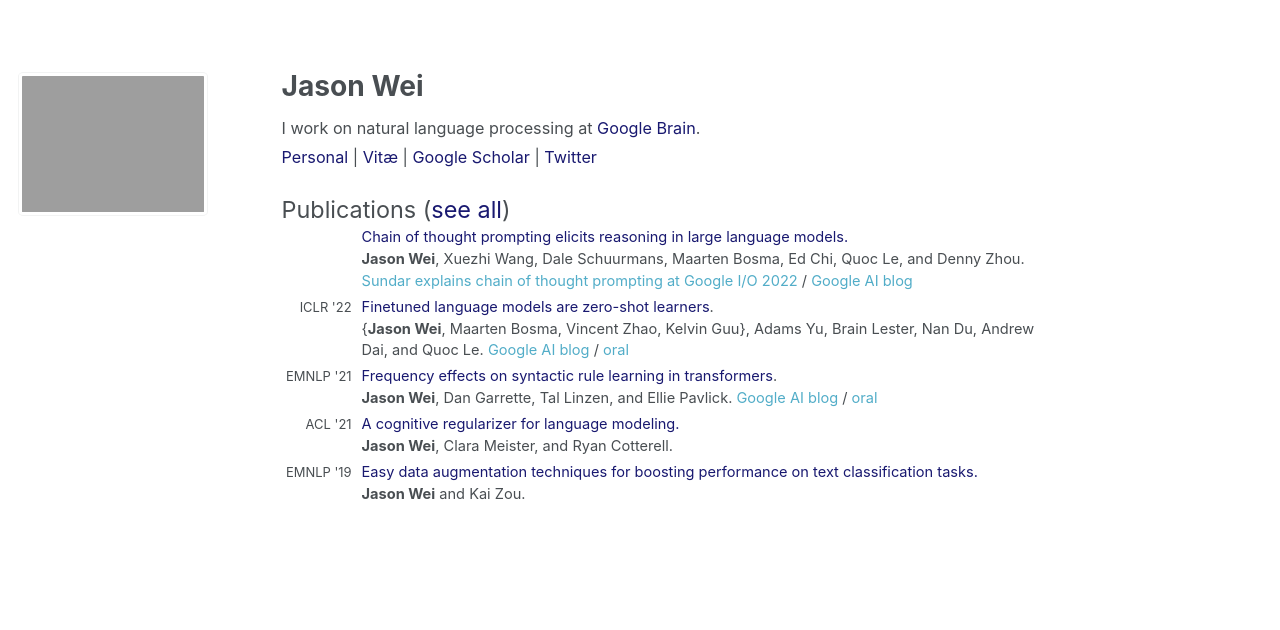
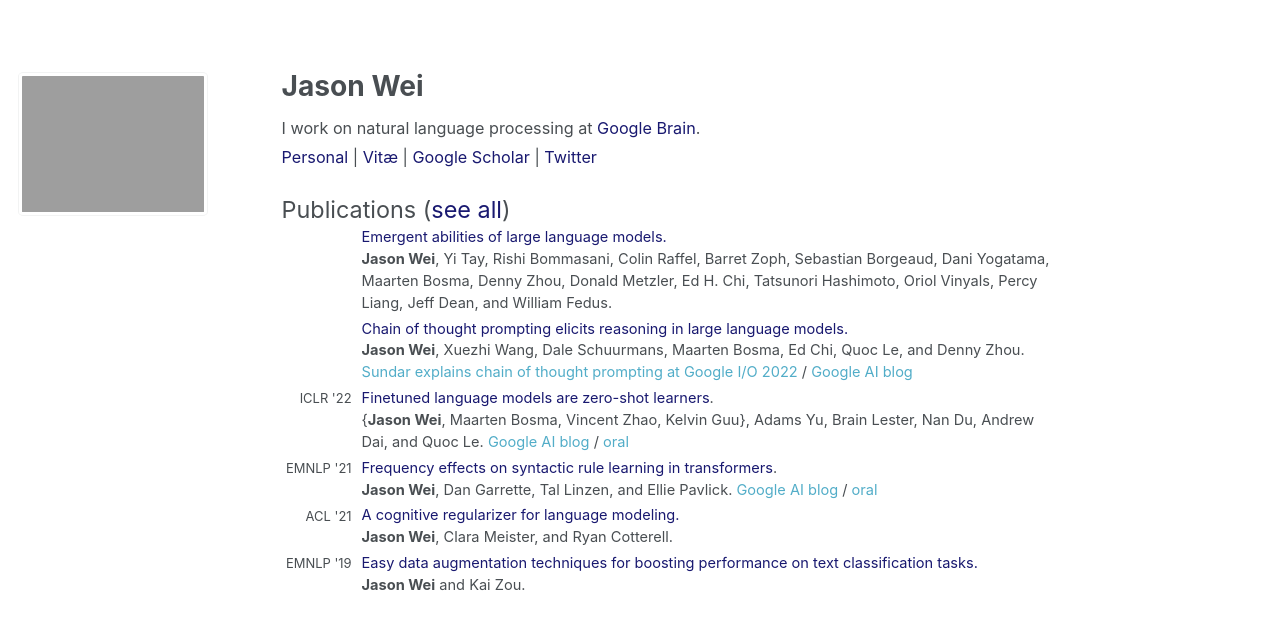
Before and after one commit to jasonwei20/jasonwei20.github.io, a Jekyll site: the page built from _pages/about.md, in a window 1280 px wide. Shown: the top 630 px of the page. Built offline with Jekyll 4.4.1, drawn with Linux system fonts in a browser that asks for light colours.

Commit message:
Update about.md

```diff
--- a/_pages/about.md
+++ b/_pages/about.md
@@ -31,6 +31,16 @@
 
 <span style="font-size:1.3em">Publications (<a href="https://jasonwei20.github.io/papers/" style="color:#191970">see all</a>)</span>
 <table style="width:100%">
+
+  <tr>
+    <td style="width:80px; text-align:right; padding-right:10px; font-size:0.8em"> </td>
+    <td><a href="https://arxiv.org/abs/2206.07682" style="color:#191970" target="_blank">Emergent abilities of large language models.</a></td>
+  </tr>
+  <tr>
+    <td></td>
+    <td style="padding-bottom:4px"><b>Jason Wei</b>, Yi Tay, Rishi Bommasani, Colin Raffel, Barret Zoph, Sebastian Borgeaud, Dani Yogatama, Maarten Bosma, Denny Zhou, Donald Metzler, Ed H. Chi, Tatsunori Hashimoto, Oriol Vinyals, Percy Liang, Jeff Dean, and William Fedus.</td>
+  </tr>
+
   <tr>
     <td style="width:80px; text-align:right; padding-right:10px; font-size:0.8em"> </td>
     <td><a href="https://arxiv.org/abs/2201.11903" style="color:#191970" target="_blank">Chain of thought prompting elicits reasoning in large language models.</a></td>
```
